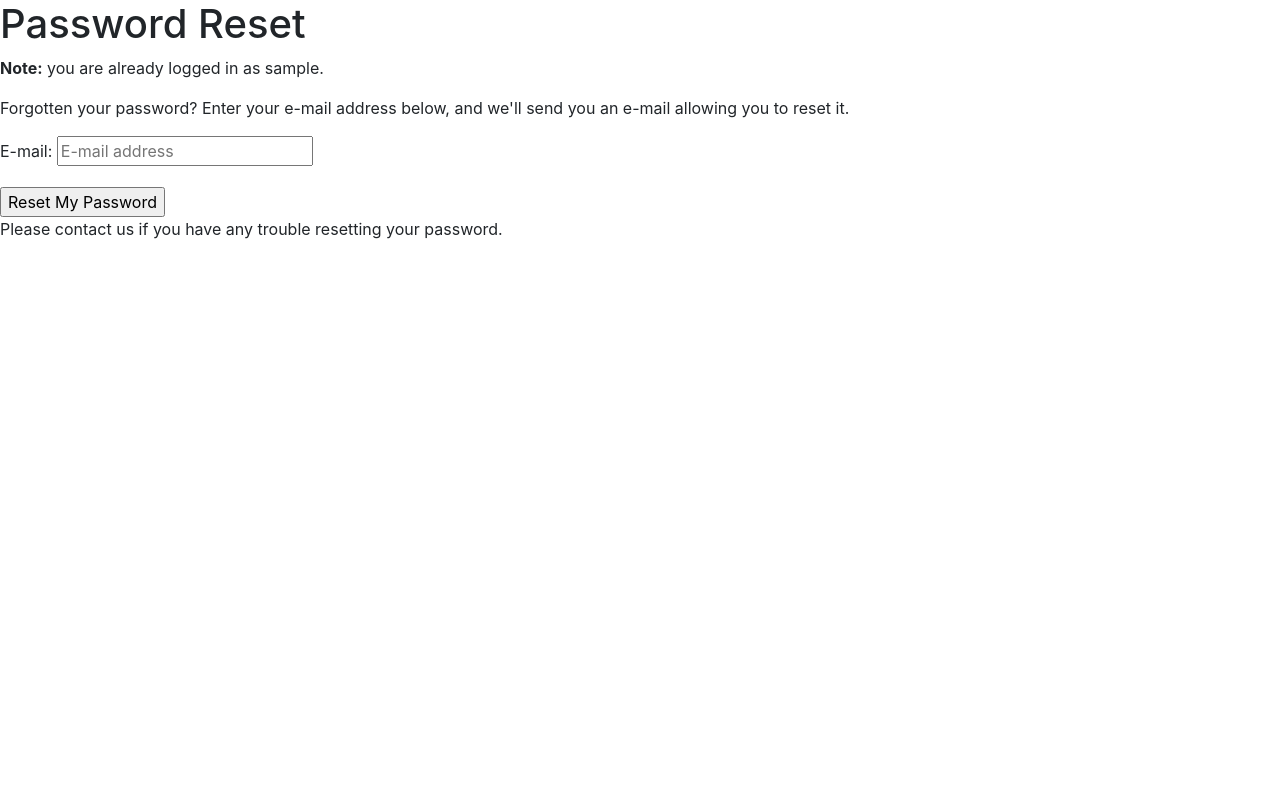
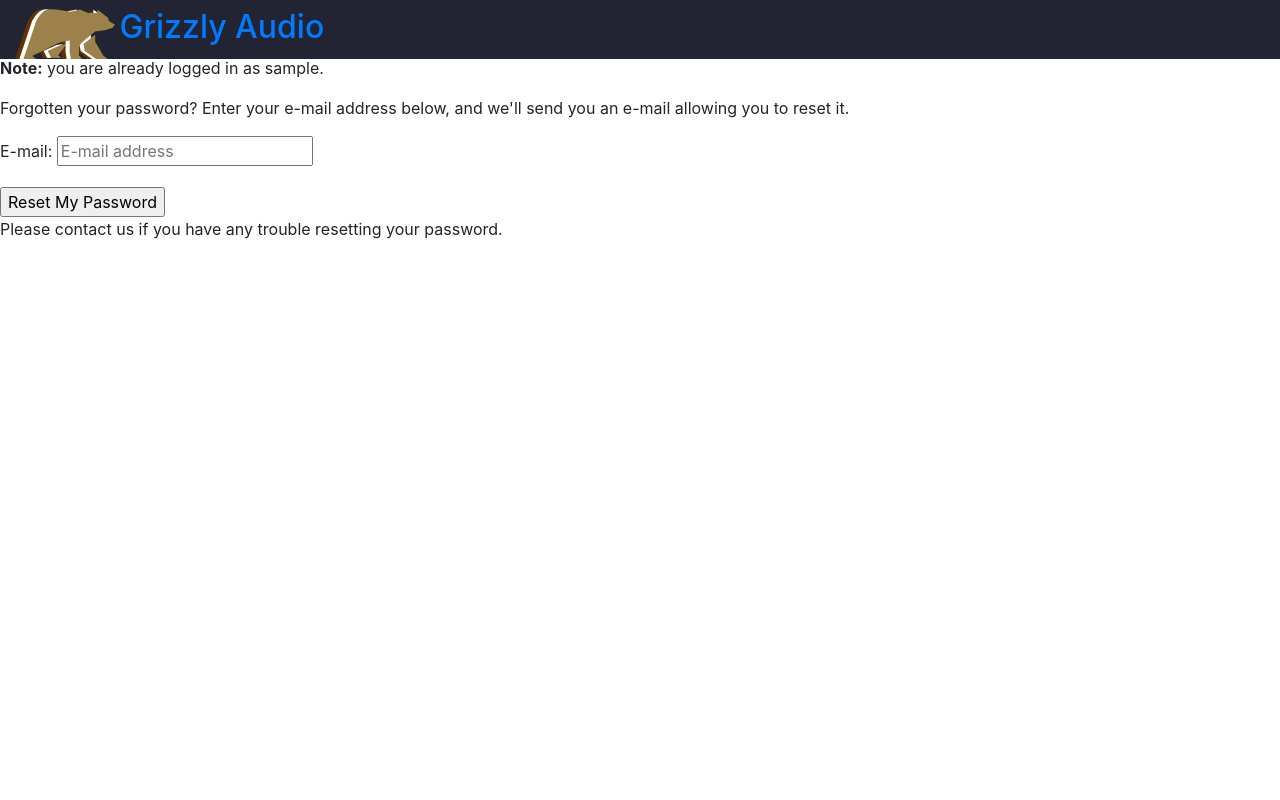
Before and after one commit to Code-Institute-Submissions/Lindsaykerr1994-MS4-Grizzly-Audio, a Django app: page /accounts/password/reset/ in a window 1280 px wide. Run offline with Django 3.2, Linux system fonts and the light colour scheme; the visitor is signed in with stand-in values (Sample User, id 1); some libraries are stand-ins or nearby versions.

Commit message:
Completed main nav-bar

```diff
--- a/grizzly_audio/settings.py
+++ b/grizzly_audio/settings.py
@@ -67,7 +67,7 @@ TEMPLATES = [
         'OPTIONS': {
             'context_processors': [
                 'django.template.context_processors.debug',
-                'django.template.context_processors.request', #required by allauth
+                'django.template.context_processors.request',
                 'django.contrib.auth.context_processors.auth',
                 'django.contrib.messages.context_processors.messages',
             ],
@@ -145,3 +145,7 @@ USE_TZ = True
 # https://docs.djangoproject.com/en/3.0/howto/static-files/
 
 STATIC_URL = '/static/'
+STATICFILES_DIRS = (os.path.join(BASE_DIR, 'static'),)
+
+MEDIA_URL = '/media/'
+MEDIA_ROOT = os.path.join(BASE_DIR, 'media')
--- a/grizzly_audio/urls.py
+++ b/grizzly_audio/urls.py
@@ -15,9 +15,11 @@ Including another URLconf
 """
 from django.contrib import admin
 from django.urls import path, include
+from django.conf import settings
+from django.conf.urls.static import static
 
 urlpatterns = [
     path('admin/', admin.site.urls),
     path('accounts/', include('allauth.urls')),
     path('', include('home.urls')),
-]
+] + static(settings.MEDIA_URL, document_root=settings.MEDIA_ROOT)
--- a/home/urls.py
+++ b/home/urls.py
@@ -1,4 +1,3 @@
-from django.contrib import admin
 from django.urls import path
 from . import views
 
--- /dev/null
+++ b/static/css/style.css
@@ -0,0 +1,14 @@
+html {
+    height: 100%;
+}
+body {
+    background-color: #fff;
+    height: calc(100vh - 164px);
+}
+/* Header Specifications */
+header{
+    background-color: #222433;
+}
+#main-nav-logo{
+    height:50px;
+}
--- a/templates/base.html
+++ b/templates/base.html
@@ -13,14 +13,16 @@
     {% endblock %}
 
     {% block corecss %}
-        <link rel='icon' type='image/png' href="myicon.png">
+        <link rel="icon" type="image/png" href="media/canva/favicon.png">
         <link rel="stylesheet" href="https://maxcdn.bootstrapcdn.com/bootstrap/4.0.0/css/bootstrap.min.css" integrity="sha384-Gn5384xqQ1aoWXA+058RXPxPg6fy4IWvTNh0E263XmFcJlSAwiGgFAW/dAiS6JXm" crossorigin="anonymous">
+        <link rel="stylesheet" type="text/css" href="{% static 'css/style.css' %}">
     {% endblock %}
 
     {% block extra_css %}
     {% endblock %}
 
     {% block corejs %}
+        <script src="https://kit.fontawesome.com/41a1455613.js" crossorigin="anonymous"></script>
         <script src="https://code.jquery.com/jquery-3.2.1.slim.min.js" integrity="sha384-KJ3o2DKtIkvYIK3UENzmM7KCkRr/rE9/Qpg6aAZGJwFDMVNA/GpGFF93hXpG5KkN" crossorigin="anonymous"></script>
         <script src="https://cdnjs.cloudflare.com/ajax/libs/popper.js/1.12.9/umd/popper.min.js" integrity="sha384-ApNbgh9B+Y1QKtv3Rn7W3mgPxhU9K/ScQsAP7hUibX39j7fakFPskvXusvfa0b4Q" crossorigin="anonymous"></script>
         <script src="https://maxcdn.bootstrapcdn.com/bootstrap/4.0.0/js/bootstrap.min.js" integrity="sha384-JZR6Spejh4U02d8jOt6vLEHfe/JQGiRRSQQxSfFWpi1MquVdAyjUar5+76PVCmYl" crossorigin="anonymous"></script>
@@ -32,10 +34,29 @@
     <title>Grizzly Audio Packs {% block extra_title %}{% endblock %}</title>
   </head>
   <body>
-    <header class="container-fluid fixed-top"></header>
+    <header class="container-fluid fixed-top">
+        <div class="row pt-lg-2 d-none d-lg-flex">
+            <div class="col-12 col-lg-4 my-auto py-1 py-lg-0 text-center text-lg-left">
+                <a href="#">
+                    <img class="d-inline-block" id="main-nav-logo" src="media/canva/grizzlyaudio-logo.png" alt="Main Logo">
+                    <h2 class="d-inline-block">Grizzly Audio</h2>
+                </a>
+            </div>
+            <div class="col-12 col-lg-4 my-auto py-1 py-lg-0"></div>
+            <div class="col-12 col-lg-4 my-auto py-1 py-lg-0">
+                <nav>
+                    <button class="navbar-toggler" type="button" data-toggle="collapse" data-target="#main-navbar" aria-controls="main-nav" aria-expanded="false" aria-label="Toggle navigation">
+                        <span class="navbar-toggler-icon"></span>
+                    </button>
+                    {% include 'includes/main-navbar.html' %}
+                    {% include 'includes/mobile-navbar.html' %}
+                </nav>
+            </div>
+        </div>
+    </header>
 
     {% if messages %}
-    <div class="message-container"></div>
+        <div class="message-container"></div>
     {% endif %}
 
     {% block page_header %}
--- /dev/null
+++ b/templates/includes/main-navbar.html
@@ -0,0 +1,80 @@
+<div class="collapse navbar-collapse" id="main-navbar">
+    <ul class="navbar-nav text-center text-lg-right my-0">
+        <li class="nav-item">
+            <a class="nav-link" href="" id="home-link">
+                <div class="text-center">
+                    <div><i class="fas fa-user"></i></div>
+                        <p class="my-0">Home</p>
+                </div>
+            </a>
+        </li>
+        <li class="nav-item dropdown">
+            <a class="nav-link" href="#" id="packs-link" data-toggle="dropdown" aria-haspopup="true" aria-expanded="false">
+                <div class="text-center">
+                    <div><i class="fas fa-music"></i></div>
+                    <p class="my-0">Packs</p>
+                </div>
+            </a>
+            <div class="dropdown-menu border-0" aria-labelledby="packs-link">
+                <a class="dropdown-item">All Products</a>
+                <a class="dropdown-item">By Popularity</a>
+                <a class="dropdown-item">By Price</a>
+                <a class="dropdown-item">By Category</a>
+            </div>
+        </li>
+        <li class="nav-item dropdown">
+            <a class="nav-link" href="#" id="search-link" data-toggle="dropdown" aria-haspopup="true" aria-expanded="false">
+                <div class="text-center">
+                    <div><i class="fas fa-search"></i></div>
+                    <p class="my-0">Search</p>
+                </div>
+            </a>
+            <div class="dropdown-menu border-0" aria-labelledby="search-link">
+                <form method="GET" action="">
+                <div class="input-group w-100">
+                    <input type="text" name="q" placeholder="Search all packs">
+                        <div class="input-group-append">
+                            <button class="form-control btn btn-outline-dark btn-sm">
+                                <div><i class="fas fa-search"></i></div>
+                            </button>
+                        </div>
+                    </div>
+                </form>
+            </div>
+        </li>
+        <li class="nav-item">
+                        <a class="nav-link" href="#" id="account-link" data-toggle="dropdown" aria-haspopup="true" aria-expanded="false">
+                            <div class="text-center">
+                                <div><i class="fas fa-user fa-lg"></i></div>
+                                <p class="my-0">Account</p>
+                            </div>
+                        </a>
+                        <div class="dropdown-menu border-0" aria-labelledby="account-link">
+                            {% if request.user.is_authenticated %}
+                                {% if request.user.is_superuser %}
+                                    <a href="" class="dropdown-item">Product Management</a>
+                                {% endif %}
+                                <a href="" class="dropdown-item">My Profile</a>
+                                <a href="" class="dropdown-item">Logout</a>
+                            {% else %}
+                                <a href="" class="dropdown-item">Register</a>
+                                <a href="" class="dropdown-item">Login</a>
+                            {% endif %}
+                        </div>
+        </li>
+        <li class="nav-item">
+                        <a class="nav-link" href="#" id="cart-link">
+                            <div class="text-center">
+                                <div><i class="fas fa-shopping-cart"></i></div>
+                                <p class="my-0">
+                                    {% if grand_total %}
+                                        {{ grand_total|floatformat:2 }}
+                                    {% else %}
+                                        $0.00
+                                    {% endif %}
+                                </p>
+                            </div>
+                        </a>
+        </li>
+    </ul>
+</div>
```
Also changed, not shown: home/templates/home/index.html (+32 -1 lines), media/canva/favicon.png (added), media/canva/grizzlyaudio-logo.png (added), templates/includes/mobile-navbar.html (added).
